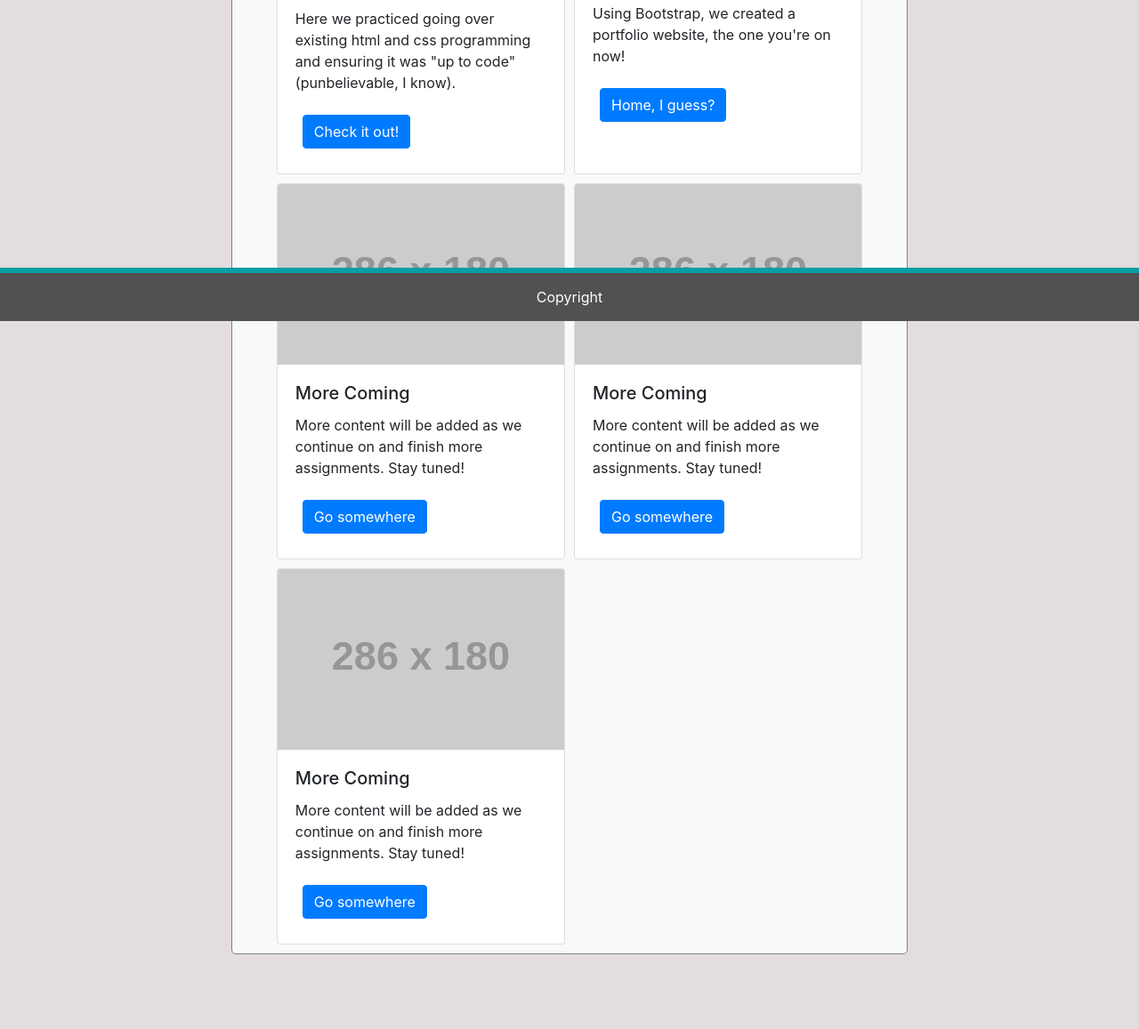
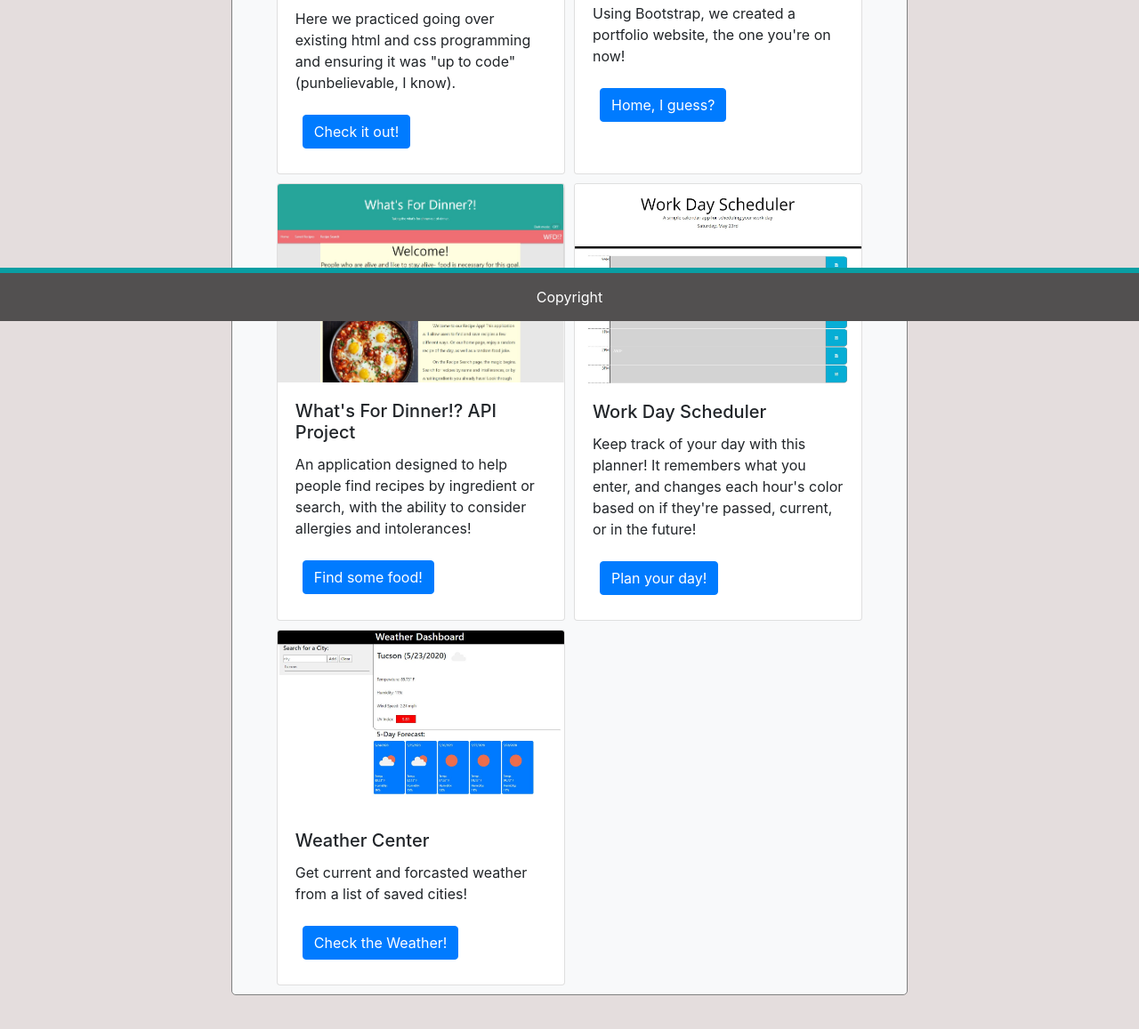
Before and after one commit to jtcravey1991/homework_2, a plain HTML site: page portfolio.html in a window 1280 px wide. Shown: the part 439-1596 px from the top of the page at 89% size. Drawn offline with nearby package versions, Linux system fonts and the light colour scheme; placeholder pictures from the web are drawn by us; a web font is replaced by a local one.

Commit message:
updated for week 8s homework

```diff
--- a/portfolio.html
+++ b/portfolio.html
@@ -61,27 +61,27 @@
                         </div>
                     </div>
                     <div class="card col-11 col-md-5">
-                        <img class="card-img-top" src="https://via.placeholder.com/286x180" alt="Card image cap">
+                        <img class="card-img-top" src="Assets/Images/wfd.JPG" alt="Card image cap">
                         <div class="card-body">
-                            <h5 class="card-title">More Coming</h5>
-                            <p class="card-text">More content will be added as we continue on and finish more assignments. Stay tuned!</p>
-                            <a href="#" class="btn btn-primary">Go somewhere</a>
+                            <h5 class="card-title">What's For Dinner!? API Project</h5>
+                            <p class="card-text">An application designed to help people find recipes by ingredient or search, with the ability to consider allergies and intolerances!</p>
+                            <a href="https://jtcravey1991.github.io/allen-parsons-projekt/" class="btn btn-primary">Find some food!</a>
                         </div>
                     </div>
                     <div class="card col-11 col-md-5">
-                        <img class="card-img-top" src="https://via.placeholder.com/286x180" alt="Card image cap">
+                        <img class="card-img-top" src="Assets/Images/planner.JPG" alt="Card image cap">
                         <div class="card-body">
-                            <h5 class="card-title">More Coming</h5>
-                            <p class="card-text">More content will be added as we continue on and finish more assignments. Stay tuned!</p>
-                            <a href="#" class="btn btn-primary">Go somewhere</a>
+                            <h5 class="card-title">Work Day Scheduler</h5>
+                            <p class="card-text">Keep track of your day with this planner! It remembers what you enter, and changes each hour's color based on if they're passed, current, or in the future!</p>
+                            <a href="https://jtcravey1991.github.io/hw-05-third-party-apis/" class="btn btn-primary">Plan your day!</a>
                         </div>
                     </div>
                     <div class="card col-11 col-md-5">
-                        <img class="card-img-top" src="https://via.placeholder.com/286x180" alt="Card image cap">
+                        <img class="card-img-top" src="Assets/Images/weather.JPG" alt="Card image cap">
                         <div class="card-body">
-                            <h5 class="card-title">More Coming</h5>
-                            <p class="card-text">More content will be added as we continue on and finish more assignments. Stay tuned!</p>
-                            <a href="#" class="btn btn-primary">Go somewhere</a>
+                            <h5 class="card-title">Weather Center</h5>
+                            <p class="card-text">Get current and forcasted weather from a list of saved cities!</p>
+                            <a href="https://jtcravey1991.github.io/hw-06-server-side-apis/" class="btn btn-primary">Check the Weather!</a>
                         </div>
                     </div>
                     <div class="placeholder col-md-5"></div>
```
Also changed, not shown: index.html (+6 -0 lines), Assets/Images/planner.JPG (added), Assets/Images/weather.JPG (added), Assets/Images/wfd.JPG (added).
